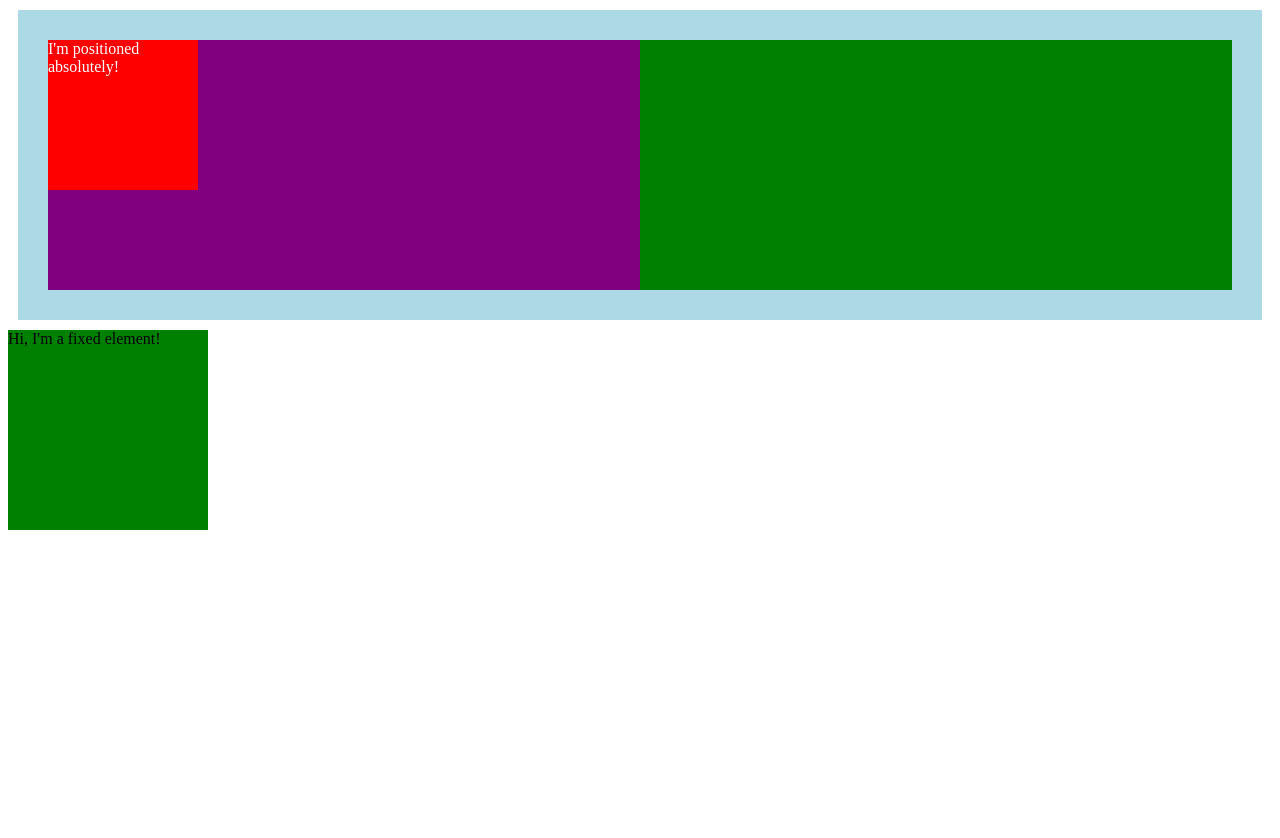
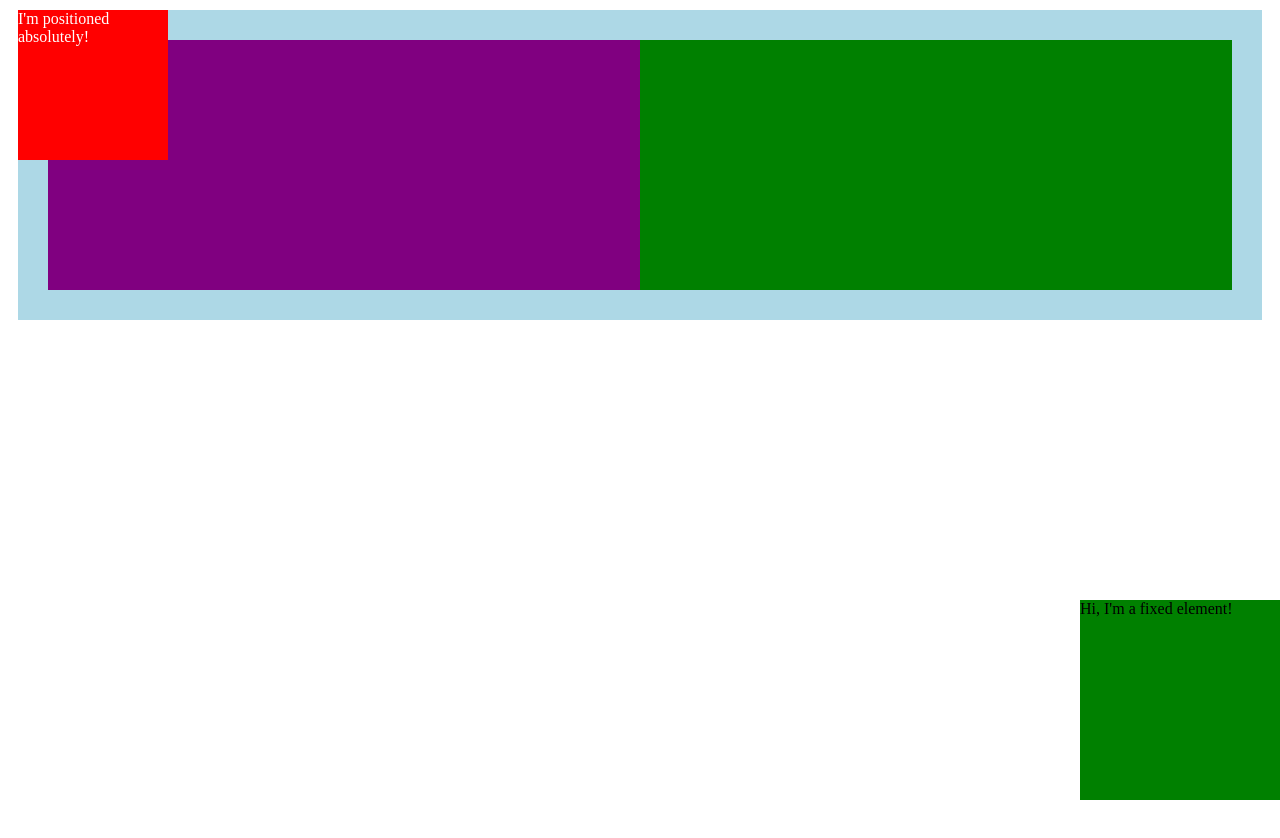
Before and after one commit to diego-fuchs/GitHub_02, a plain HTML site: page 17.3_activities/02_Positioning_Relative_Absolute/unsolved/index.html in a window 1280 px wide. Shown: the top 838 px of the page. Drawn offline with Linux system fonts and the light colour scheme.

Commit message:
Update index.css

```diff
--- a/17.3_activities/02_Positioning_Relative_Absolute/unsolved/css/index.css
+++ b/17.3_activities/02_Positioning_Relative_Absolute/unsolved/css/index.css
@@ -15,17 +15,22 @@ body {
   padding: 30px;
   margin: 10px;
   display: flex;
+  position: relative;
 }
 .absolute {
   height: 150px;
   width: 150px;
   background-color: red;
   color: white;
-
+  position: absolute;
+  top: 0;
+  left: 0;
 }
 .fixed {
   height: 200px;
   width: 200px;
   background-color: green;
-
+  position: fixed;
+  bottom: 0;
+  right: 0px;
 }
```
